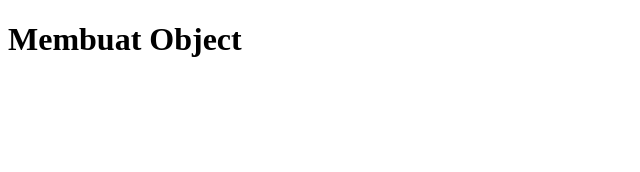
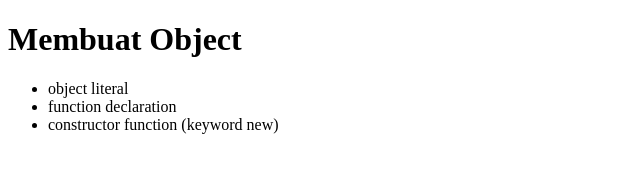
Before and after one commit to arell74/grasp-JavaScript, a plain HTML site: page object/index2.html in a window 1280 px wide. Shown: the whole page, without its empty margins (0-640 px from the left). Drawn offline with Linux system fonts and the light colour scheme.

Commit message:
Practice: object introduction - part 3(this)

```diff
--- a/object/index2.html
+++ b/object/index2.html
@@ -7,6 +7,11 @@
 </head>
 <body>
     <h1>Membuat Object</h1>
+    <ul>
+        <li>object literal</li>
+        <li>function declaration</li>
+        <li>constructor function (keyword new)</li>
+    </ul>
     <script src="object2.js"></script>
 </body>
 </html>
```
Also changed, not shown: object/index3.html (added, +11 -0 lines), object/object3.js (added, +30 -0 lines).
